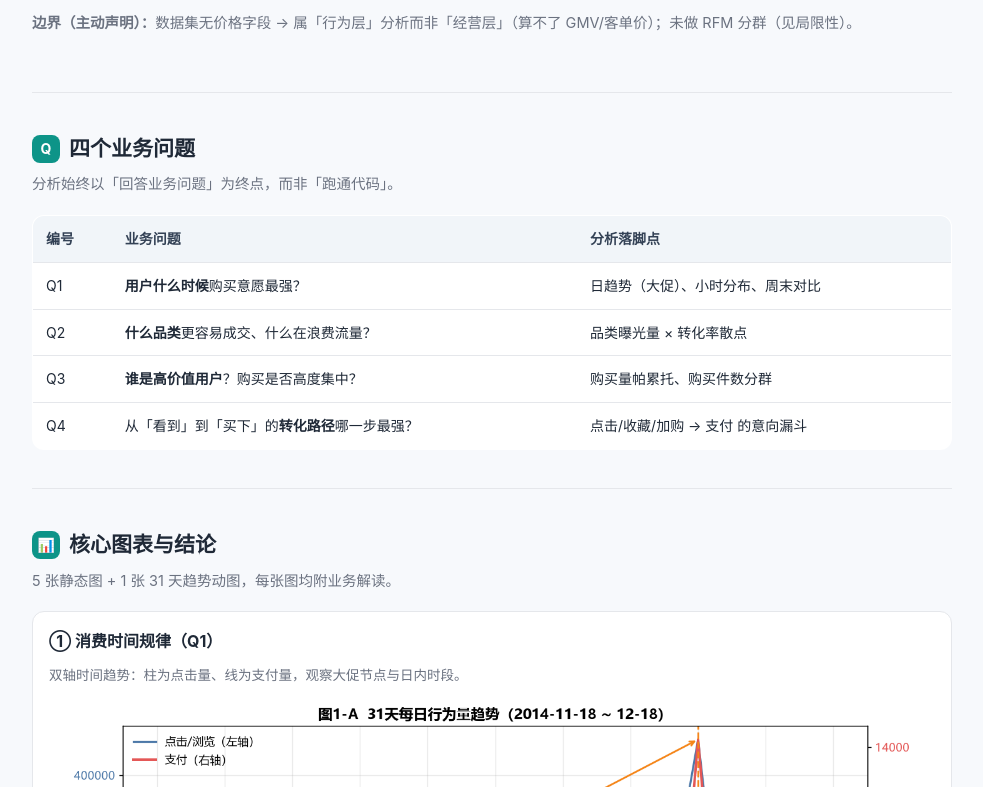
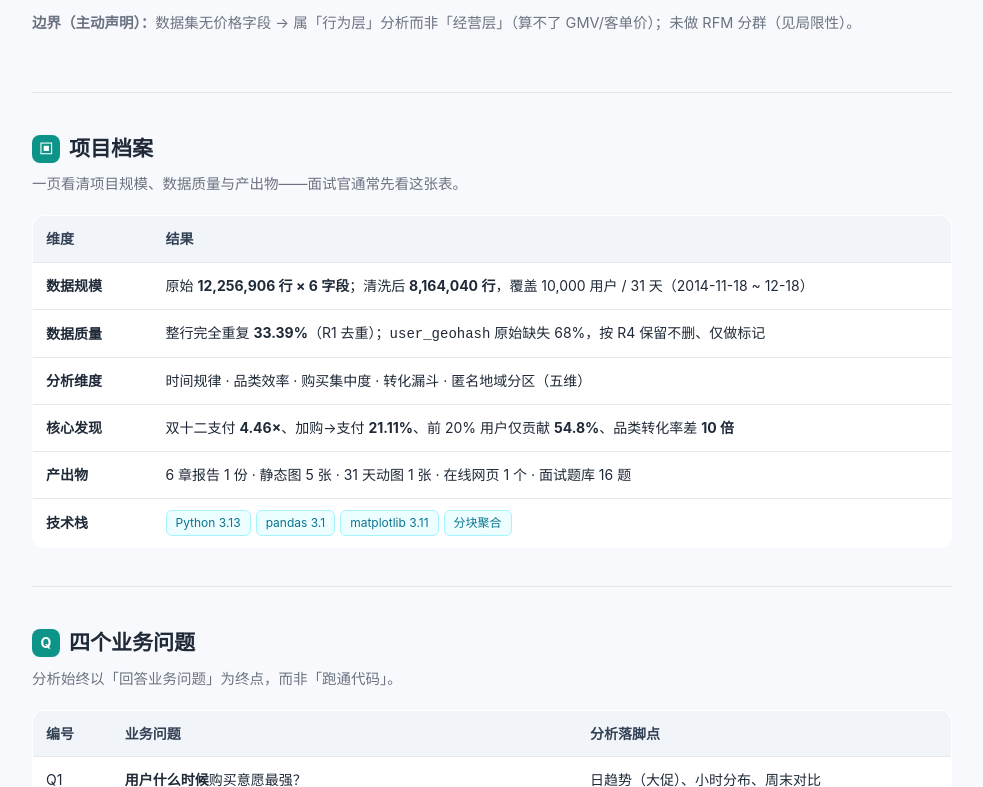
Before and after one commit to tansulis/ecommerce-portfolio, a plain HTML site: page index.html in a window 1280 px wide. Shown: the part 524-1311 px from the top of the page, without its empty margins (148-1131 px from the left). Drawn offline with Linux system fonts and the light colour scheme.

Commit message:
优化作品集：补requirements、加徽章与成果表、清理冗余目录、图表语义化重命名

```diff
--- a/index.html
+++ b/index.html
@@ -98,6 +98,23 @@
         <div class="d">加购后支付率 21.11%，是纯点击的 10 倍——「加购未支付」优先召回</div></div>
     </div>
     <p class="lead" style="margin-top:14px"><b>边界（主动声明）：</b>数据集无价格字段 → 属「行为层」分析而非「经营层」（算不了 GMV/客单价）；未做 RFM 分群（见局限性）。</p>
+  </section>
+
+  <!-- 项目档案 -->
+  <section id="profile">
+    <h2><span class="num">▣</span>项目档案</h2>
+    <p class="lead">一页看清项目规模、数据质量与产出物——面试官通常先看这张表。</p>
+    <table>
+      <thead><tr><th style="width:120px">维度</th><th>结果</th></tr></thead>
+      <tbody>
+        <tr><td><b>数据规模</b></td><td>原始 <b>12,256,906 行 × 6 字段</b>；清洗后 <b>8,164,040 行</b>，覆盖 10,000 用户 / 31 天（2014-11-18 ~ 12-18）</td></tr>
+        <tr><td><b>数据质量</b></td><td>整行完全重复 <b>33.39%</b>（R1 去重）；<code>user_geohash</code> 原始缺失 68%，按 R4 保留不删、仅做标记</td></tr>
+        <tr><td><b>分析维度</b></td><td>时间规律 · 品类效率 · 购买集中度 · 转化漏斗 · 匿名地域分区（五维）</td></tr>
+        <tr><td><b>核心发现</b></td><td>双十二支付 <b>4.46×</b>、加购→支付 <b>21.11%</b>、前 20% 用户仅贡献 <b>54.8%</b>、品类转化率差 <b>10 倍</b></td></tr>
+        <tr><td><b>产出物</b></td><td>6 章报告 1 份 · 静态图 5 张 · 31 天动图 1 张 · 在线网页 1 个 · 面试题库 16 题</td></tr>
+        <tr><td><b>技术栈</b></td><td><span class="tag">Python 3.13</span><span class="tag">pandas 3.1</span><span class="tag">matplotlib 3.11</span><span class="tag">分块聚合</span></td></tr>
+      </tbody>
+    </table>
   </section>
 
   <!-- 业务问题 -->
```
